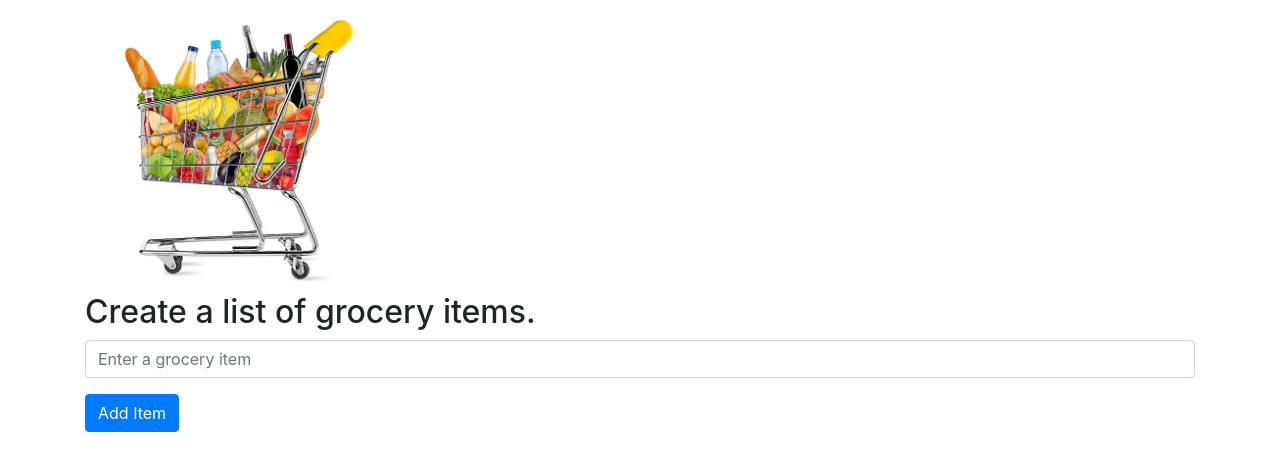
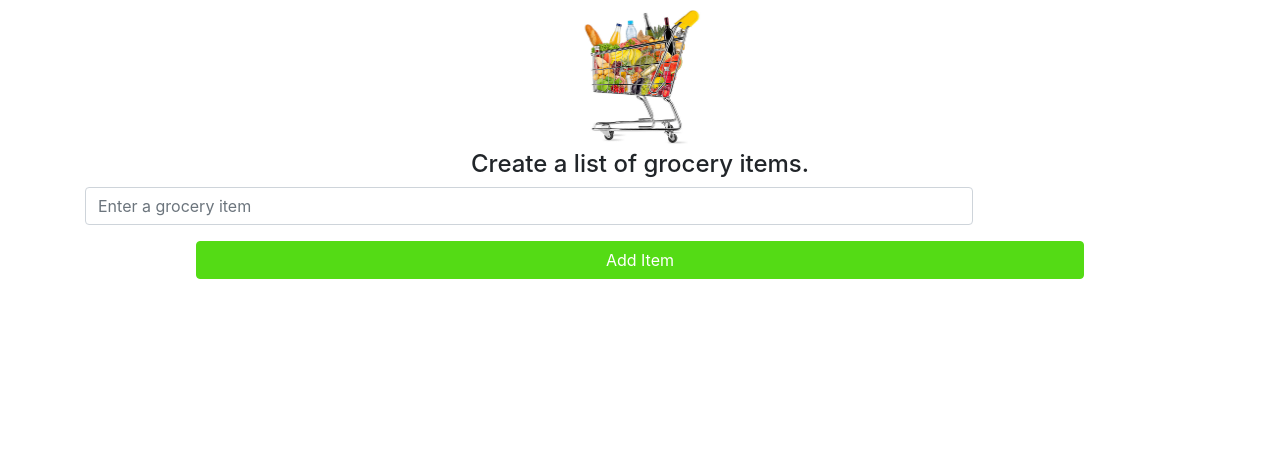
Before and after one commit to wbissac723/groceryshopping, an Angular app: page / in a window 1280 px wide. Shown: the top 470 px of the page. Built offline with nearby package versions, Linux system fonts and the light colour scheme; no server answers.

Commit message:
Added spinner and changed color of submit button.

```diff
--- a/src/app/app.component.html
+++ b/src/app/app.component.html
@@ -1,12 +1,12 @@
-<div class="container ">
+<div class="container" style="text-align: center">
 
-    <img width="300" alt="Shopping Cart" src="../assets/shopping-cart.jpg">
+  <img width="150" height="150" alt="Shopping Cart" src="../assets/shopping-cart.jpg">
 
-    <h2>Create a list of grocery items.</h2>
+  <h4>Create a list of grocery items.</h4>
 
-<app-grocery-form></app-grocery-form>
+  <app-grocery-form></app-grocery-form>
 
-<app-grocery-list></app-grocery-list>
+  <app-grocery-list></app-grocery-list>
 
 
 </div>
--- a/src/app/grocery-form/grocery-form.component.css
+++ b/src/app/grocery-form/grocery-form.component.css
@@ -0,0 +1,12 @@
+.spinner-div {
+    margin: 50px 0 60px 0;
+}
+.add-btn {
+    background-color:rgb(84, 219, 21);
+    border-color: rgb(84, 219, 21);
+    width: 80%;
+}
+
+.text-box {
+    width: 80%;
+}
--- a/src/app/grocery-form/grocery-form.component.html
+++ b/src/app/grocery-form/grocery-form.component.html
@@ -1,7 +1,13 @@
 <form>
-  <div class="form-group">
-    <input type="text" class="form-control" id="groceryItem" aria-describedby="emailHelp" placeholder="Enter a grocery item">
+  <div *ngIf="!isSubmitting" class="form-group">
+    <input type="text" class="form-control text-box" id="groceryItem" aria-describedby="emailHelp" placeholder="Enter a grocery item">
   </div>
 
-  <button type="submit" class="btn btn-primary">Add Item</button>
+<div class="spinner-div" *ngIf="isSubmitting">
+  <i class="fa fa-spinner fa-spin" style="font-size:70px; color:rgb(84, 219, 21)"></i>
+</div>
+
+
+
+  <button type="submit" class="btn btn-primary add-btn" (click)="addGroceryItem()">Add Item</button>
 </form>
--- a/src/app/grocery-form/grocery-form.component.ts
+++ b/src/app/grocery-form/grocery-form.component.ts
@@ -7,9 +7,15 @@ import { Component, OnInit } from '@angular/core';
 })
 export class GroceryFormComponent implements OnInit {
 
+  public isSubmitting = false;
+
   constructor() { }
 
   ngOnInit() {
   }
 
+  addGroceryItem() {
+    this.isSubmitting = true;
+  }
+
 }
--- a/src/app/grocery-list/grocery-list.component.css
+++ b/src/app/grocery-list/grocery-list.component.css
@@ -0,0 +1,3 @@
+.grocery-items {
+    list-style-type: none;
+}
--- a/src/app/grocery-list/grocery-list.component.html
+++ b/src/app/grocery-list/grocery-list.component.html
@@ -1,3 +1,3 @@
-<li *ngFor="let grocery of groceries">
+<li *ngFor="let grocery of groceries" class="grocery-items">
   {{grocery.name}}
 </li>
--- a/src/index.html
+++ b/src/index.html
@@ -8,6 +8,7 @@
   <meta name="viewport" content="width=device-width, initial-scale=1">
   <link rel="icon" type="image/x-icon" href="favicon.ico">
   <link href="https://stackpath.bootstrapcdn.com/bootstrap/4.1.1/css/bootstrap.min.css" rel="stylesheet" integrity="sha384-WskhaSGFgHYWDcbwN70/dfYBj47jz9qbsMId/iRN3ewGhXQFZCSftd1LZCfmhktB" crossorigin="anonymous">
+  <link rel="stylesheet" href="https://cdnjs.cloudflare.com/ajax/libs/font-awesome/4.7.0/css/font-awesome.min.css">
 </head>
 <body>
   <app-root></app-root>
```
